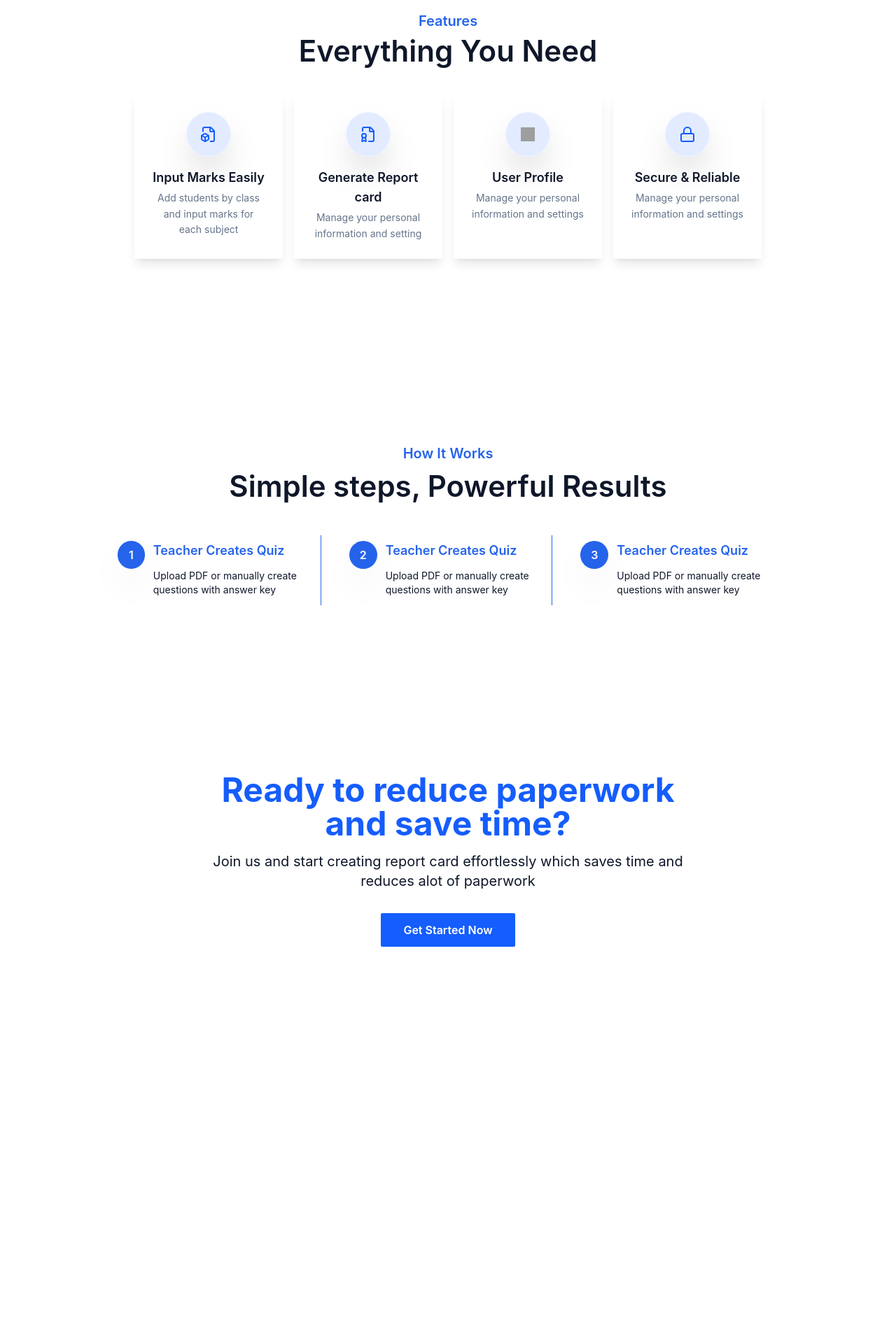
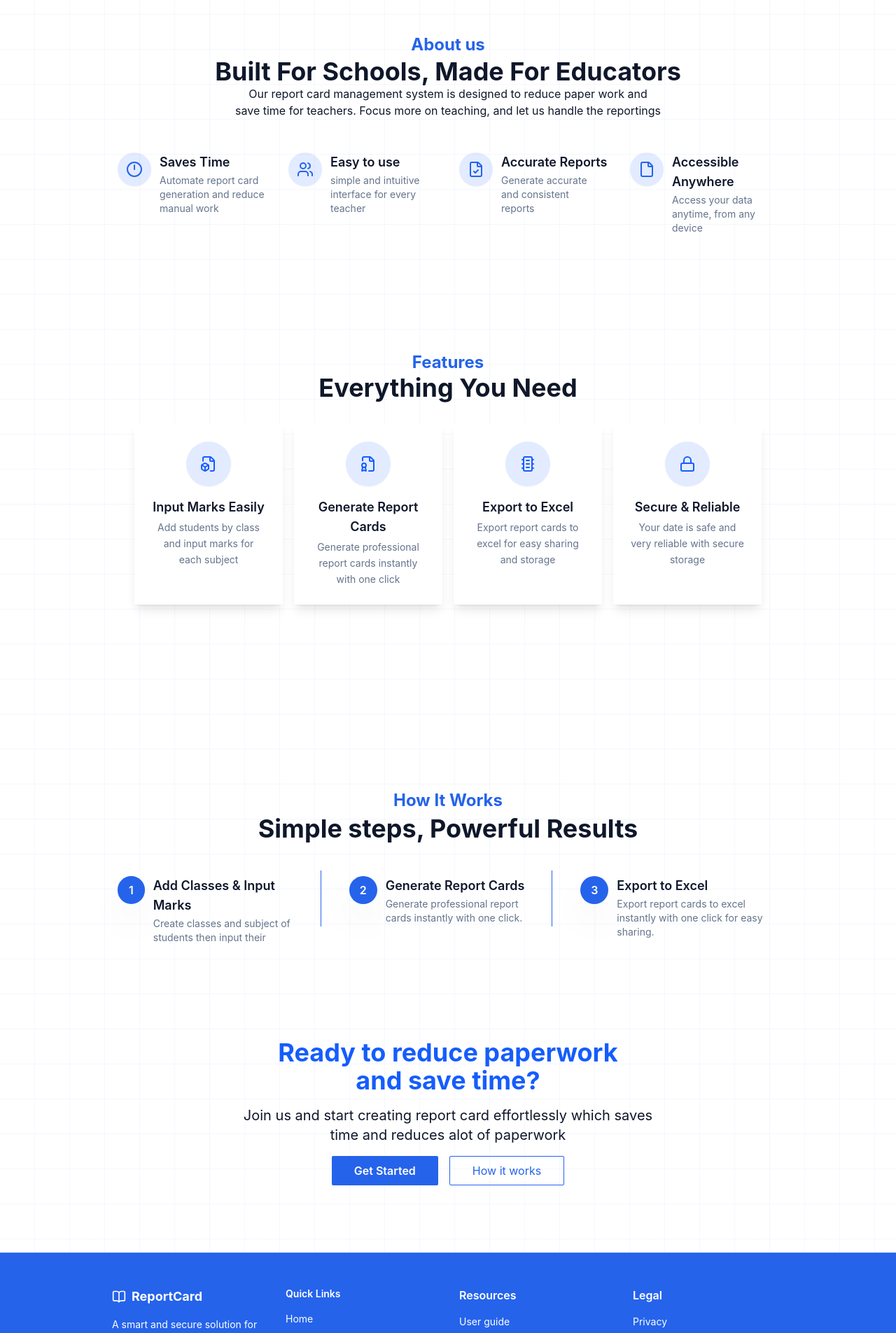
Before and after one commit to Baye-Brian1/Report-Card, a React (Vite) app: page / in a window 1280 px wide. Shown: the part 880-2785 px from the top of the page at 70% size. Before the commit the page ends 2377 px from the top, so only its background shows below. Built offline with nearby package versions, Linux system fonts and the light colour scheme; grey boxes are pictures that could not be loaded.

Commit message:
added some few stylings

```diff
--- a/src/components/Card.jsx
+++ b/src/components/Card.jsx
@@ -1,25 +1,19 @@
 import React from "react";
 
-const Card = ({ icon, image, title, text }) => {
+const Card = ({ icon, title, text }) => {
   return (
     <div className="border border-white p-6 rounded-xs bg-white backdrop-blur-sm shadow-lg hover:shadow-2xl transition-all duration-300">
       <div className="inline-flex mb-4">
         <div
           className="w-16 h-16 rounded-full flex items-center justify-center
-                      bg-blue-600/12 border border-white/40 shadow-2xl"
+                      bg-blue-600/12 shadow-xs"
         >
           <div className="z-10 text-blue-600 text-2xl">
             {icon}
-            {image && (
-              <img
-                src={image}
-                className="w-5 h-5"
-              />
-            )}
           </div>
         </div>
       </div>
-      <h3 className="font-semibold text-lg text-[#0F172A] mb-1">{title}</h3>
+      <h3 className="font-semibold text-lg  text-[#0F172A] mb-1">{title}</h3>
       <p className="text-sm text-[#64748B] leading-relaxed">{text}</p>
     </div>
   );
--- a/src/components/Footer.jsx
+++ b/src/components/Footer.jsx
@@ -0,0 +1,54 @@
+import React from "react";
+import { Link } from "react-router-dom";
+import { BookOpen } from "lucide-react";
+
+const Footer=()=>{
+    return(
+        <footer className="py-12 border-t border-white/10 bg-[#2563eb]">
+
+        <div className="max-w-5xl mx-auto px-4 sm:px-6 lg:px-8">
+          <div className="grid md:grid-cols-4 gap-8 mb-8">
+            <div>
+              <h3 className="text-white font-bold text-lg mb-4 flex items-center gap-2">
+                <BookOpen className="w-5 h-5" />
+                ReportCard
+              </h3>
+              <p className="text-white text-sm">
+                A smart and secure solution for managing student report cards efficiently.
+                Built for schools and teachers
+              </p>
+            </div>
+            <div>
+            <ul className="space-y-2 text-sm text-white">
+                <h4 className="text-white font-semibold mb-4">Quick Links</h4>
+                <li><a href="#home" className="hover:border-b-2 transition">Home</a></li>
+                <li><a href="#about" className="hover:border-b-2 transition">About</a></li>
+                <li><a href="#features" className="hover:border-b-2 transition">Features</a></li>
+                <li><a href="#how-it-works" className="hover:border-b-2 transition">How It Works</a></li>
+              </ul>
+            </div>
+            <div>
+              <h4 className="text-white font-semibold mb-4">Resources</h4>
+              <ul className="space-y-2 text-sm text-white">
+                <li><a href="#home" className="hover:border-b-2 cursor-pointer transition">User guide</a></li>
+                <li><a href="#about" className="hover:border-b-2 transition">Help Center</a></li>
+              </ul>
+            </div>
+            <div>
+              <h4 className="text-white font-semibold mb-4">Legal</h4>
+              <ul className="space-y-2 text-sm text-white">
+                <li><a href="#" className="hover:border-b-2 cursor-pointer transition">Privacy</a></li>
+                <li><a href="#" className="hover:border-b-2cursor-pointe transition">Terms</a></li>
+              </ul>
+            </div>
+          </div>
+          <div className="text-center text-white text-sm pt-8 border-t border-white">
+            <p>&copy; 2026 Report Card Management System. All rights reserved.</p>
+          </div>
+        </div>
+      </footer>
+    );
+
+}
+
+export default Footer;
--- a/src/components/Layout.jsx
+++ b/src/components/Layout.jsx
@@ -17,7 +17,7 @@ import {
 import { focusRing } from "./ui";
 
 export const navItems = [
-  { label: "Dashboard", icon: LayoutDashboard, path: "/" },
+  { label: "Dashboard", icon: LayoutDashboard, path: "/dashboard" },
   { label: "Student Entry", icon: UserPlus, path: "/students" },
   { label: "Marks Entry", icon: PenSquare, path: "/marks" },
   { label: "Classes", icon: Users, path: "/classes" },
--- a/src/components/NavBar.jsx
+++ b/src/components/NavBar.jsx
@@ -8,7 +8,7 @@ const NavBar = ({ currentSection, onSectionChange }) => {
   const NavLink = [
     { name: "Home", section: "home" },
     { name: "About", section: "about" },
-    { name: "Feature", section: "feature" },
+    { name: "Feature", section: "features" },
     { name: "How It Works", section: "how-it-works" },
     { name: "CTA", section: "cta" },
   ];
--- a/src/pages/LandingPage.jsx
+++ b/src/pages/LandingPage.jsx
@@ -1,24 +1,26 @@
 import Navbar from "../components/NavBar";
 import {
   CheckCircle,
-  GraduationCap,
   Users,
   Lock,
   FileBox,
   FileBadge,
+  Clock12,
+  FileCheck,
+  File,
+  Microchip,
 } from "lucide-react";
 import { Link } from "react-router-dom";
 import Card from "../components/Card";
+import Footer from "../components/Footer";
 
 const LandingPage = () => {
   return (
     <>
       <Navbar />
-      <section
-        id="home"
-        className="min-h-screen items-center justify-center flex px-4 py-8 relative  overflow:hidden"
+      <main     className="min-h-screen items-center justify-center flex flex-col px-4 py-8 relative  overflow:hidden"
       >
-        <div className="absolute inset-0">
+       <div className="absolute inset-0">
           <div
             className="absolute inset-0"
             style={{
@@ -28,6 +30,11 @@ const LandingPage = () => {
             }}
           ></div>
         </div>
+        <section
+        id="home"
+        className="min-h-screen items-center justify-center flex px-4 py-8 relative  overflow:hidden"
+      >
+
         <div className="relative z-10 max-w-5xl mx-auto px-4 sm:px-6 lg:px-8 py-20">
           <div className="text-center">
             <h1 className="text-3xl md:text-6xl font-bold text-[#0F172A] mb-3">
@@ -55,7 +62,7 @@ const LandingPage = () => {
                     .getElementById("features")
                     .scrollIntoView({ behavior: "smooth" })
                 }
-                className="px-8 py-2 rounded-xs border border-[#2563eb] bg-white text-[#2563eb] hover:bg-white/10 transition transform hover:scale-105"
+                className="px-8 py-2 rounded-xs cursor-pointer border border-[#2563eb] bg-white text-[#2563eb] hover:bg-white/10 transition transform hover:scale-105"
               >
                 Learn More
               </button>
@@ -78,16 +85,105 @@ const LandingPage = () => {
           </div>
         </div>
       </section>
+      <section id="about" className="py-24">
+        <div className="max-w-5xl mx-auto px-4 sm:px-6 lg:px-8">
+          <div className="text-center mb-10">
+            <h2 className="text-lg md:text-2xl font-bold text-[#2563eb] mb-0.5">
+              About us
+            </h2>
+            <p className="text-3xl md:text-4xl font-bold text-[#0F172A] max-w-3xl mx-auto">
+              Built For Schools, Made For Educators
+            </p>
+            <p className="text-center text-[#0F172A]">
+                Our report card management system is designed to reduce paper work and <br />
+                 save time for teachers. Focus more on teaching, and let us handle the reportings
+            </p>
+          </div>
+
+          <div className="grid md:grid-cols-4 gap-4 items-center justify-center">
+            <div className="flex items-start gap-3 p-2 h-25">
+              <div
+                className="w-12 h-12 rounded-full p-4 flex justify-center items-center
+                      bg-blue-600/12 shadow-2xs"
+              >
+                <div className="text-[#2563eb] text-2xl">
+                  <Clock12 />
+                </div>
+              </div>
+              <div className="flex flex-col">
+                <h3 className="text-lg font-semibold text-[#0F172A] mb-0.5">
+                  Saves Time
+                </h3>
+                <p className="text-[#64748B] text-sm">
+                  Automate report card generation and reduce manual work
+                </p>
+              </div>
+            </div>
+             <div className="flex items-start gap-3 p-2 h-25">
+              <div
+                className="w-12 h-12 rounded-full p-4 flex justify-center items-center
+                      bg-blue-600/12 shadow-2xs"
+              >
+                <div className="text-[#2563eb] text-2xl">
+                  <Users/>
+                </div>
+              </div>
+              <div className="flex flex-col">
+                <h3 className="text-lg font-semibold text-[#0F172A] mb-0.5">
+                  Easy to use
+                </h3>
+                <p className="text-[#64748B] text-sm">
+                  simple and intuitive interface for every teacher
+                </p>
+              </div>
+            </div>
+             <div className="flex items-start gap-3 p-2 h-25">
+              <div
+                className="w-12 h-12 rounded-full p-4 flex justify-center items-center
+                      bg-blue-600/12 shadow-2xs"
+              >
+                <div className="text-[#2563eb] text-2xl">
+                  <FileCheck/>
+                </div>
+              </div>
+              <div className="flex flex-col">
+                <h3 className="text-lg font-semibold text-[#0F172A] mb-0.5">
+                  Accurate Reports
+                </h3>
+                <p className="text-[#64748B] text-sm">
+                  Generate accurate <br /> and consistent <br /> reports
+                </p>
+              </div>
+            </div>
+             <div className="flex items-start gap-3 p-2 h-25">
+              <div
+                className="w-12 h-12 rounded-full p-4 flex justify-center items-center
+                      bg-blue-600/12 shadow-2xs"
+              >
+                <div className="text-[#2563eb] text-2xl">
+                  <File/>
+                </div>
+              </div>
+              <div className="flex flex-col">
+                <h3 className="text-lg font-semibold text-[#0F172A] mb-0.5">
+                  Accessible Anywhere
+                </h3>
+                <p className="text-[#64748B] text-sm">
+                  Access your data anytime, from any device
+                </p>
+              </div>
+            </div>
+          </div>
+        </div>
+      </section>
       <section id="features" className="py-24">
         <div className="max-w-5xl mx-auto px-4 sm:px-6 lg:px-8">
           <div className="text-center mb-10">
-            <h2 className="text-xl font-semibold text-[#2563eb]">
-              Features
-            </h2>
-            <p className="text-xl md:text-[42px] font-semibold text-[#0F172A] max-w-2xl mx-auto">
+            <h2 className="text-2xl font-bold text-[#2563eb]">Features</h2>
+            <p className="text-3xl md:text-4xl font-bold text-[#0F172A] max-w-2xl mx-auto">
               Everything You Need
             </p>
-            <div className="grid grid-cols-4 gap-4 p-8">
+            <div className="grid md:grid-cols-4 gap-4 p-8">
               <Card
                 icon={<FileBox />}
                 title="Input Marks Easily"
@@ -95,18 +191,18 @@ const LandingPage = () => {
               />
               <Card
                 icon={<FileBadge />}
-                title="Generate Report card"
-                text="Manage your personal information and setting"
+                title="Generate Report Cards"
+                text="Generate professional report cards instantly with one click"
               />
               <Card
-                image="/assets/Excel.png"
-                title="User Profile"
-                text="Manage your personal information and settings"
+                icon={<Microchip/>}
+                title="Export to Excel"
+                text="Export report cards to excel for easy sharing and storage"
               />
               <Card
                 icon={<Lock />}
                 title="Secure & Reliable"
-                text="Manage your personal information and settings"
+                text="Your date is safe and very reliable with secure storage "
               />
             </div>
           </div>
@@ -117,67 +213,96 @@ const LandingPage = () => {
       <section id="how-it-works" className="py-24">
         <div className="max-w-5xl mx-auto px-4 sm:px-6 lg:px-8">
           <div className="text-center mb-10">
-            <h2 className="text-lg md:text-xl font-semibold text-[#2563eb] mb-1">
+            <h2 className="text-lg md:text-2xl font-bold text-[#2563eb] mb-1">
               How It Works
             </h2>
-            <p className="text-xl md:text-[42px] font-semibold text-[#0F172A] max-w-2xl mx-auto">
+            <p className="text-3xl md:text-4xl font-bold text-[#0F172A] max-w-2xl mx-auto">
               Simple steps, Powerful Results
             </p>
           </div>
 
           <div className="grid md:grid-cols-3 gap-8">
-            <div className="flex items-start gap-3 p-2 border-[#2563eb] border-r h-25">
+            <div className="flex items-start gap-3 p-2 border-[#2563eb] border-r h-20">
               <div className="w-10 h-10 mx-auto mb-6 rounded-full bg-[#2563eb] shadow-2xl flex items-center justify-center text-md font-semibold text-white p-4">
                 1
               </div>
               <div className="flex flex-col">
-                <h3 className="text-lg font-semibold text-[#2563eb] mb-3">Teacher Creates Quiz</h3>
-                <p className="text-[#0F172A] text-sm">Upload PDF or manually create questions with answer key</p>
+                <h3 className="text-lg font-semibold text-[#0F172A] mb-0.5">
+                  Add Classes & Input Marks
+                </h3>
+                <p className="text-[#64748B] text-sm">
+                  Create classes and subject of students then input their{" "}
+                </p>
               </div>
             </div>
-             <div className="flex items-start gap-3 p-2 border-[#2563eb] border-r h-25">
+            <div className="flex items-start gap-3 p-2 border-[#2563eb] border-r h-20">
               <div className="w-10 h-10 mx-auto mb-6 rounded-full bg-[#2563eb] shadow-2xl flex items-center justify-center text-md font-semibold text-white p-4">
                 2
               </div>
               <div className="flex flex-col">
-                <h3 className="text-lg font-semibold text-[#2563eb] mb-3">Teacher Creates Quiz</h3>
-                <p className="text-[#0F172A] text-sm">Upload PDF or manually create questions with answer key</p>
+                <h3 className="text-lg font-semibold text-[#0F172A] mb-0.5">
+                  Generate Report Cards
+                </h3>
+                <p className="text-[#64748B] text-sm">
+                  Generate professional report cards instantly with one click.
+                </p>
               </div>
             </div>
-            <div className="flex items-start gap-3 p-2 h-25">
+            <div className="flex items-start gap-3 p-2 h-20">
               <div className="w-10 h-10 mx-auto mb-6 rounded-full bg-[#2563eb] shadow-2xl flex items-center justify-center text-md font-semibold text-white p-4">
                 3
               </div>
               <div className="flex flex-col">
-                <h3 className="text-lg font-semibold text-[#2563eb] mb-3">Teacher Creates Quiz</h3>
-                <p className="text-[#0F172A] text-sm">Upload PDF or manually create questions with answer key</p>
+                <h3 className="text-lg font-semibold text-[#0F172A] mb-0.5">
+                  Export to Excel
+                </h3>
+                <p className="text-[#64748B] text-sm">
+                  Export report cards to excel instantly with one click for easy
+                  sharing.
+                </p>
               </div>
             </div>
-
           </div>
         </div>
       </section>
 
       {/* CTA */}
-      <section id="cta" className="py-24">
+      <section id="cta"  className="py-4"
+      >
         <div className="max-w-4xl mx-auto px-4 sm:px-6 lg:px-8">
           <div className="p-8 md:p-12 text-center">
-            <h2 className="text-3xl md:text-5xl font-bold text-blue-600 mb-4">
-              Ready to reduce paperwork and save time?
+            <h2 className="text-3xl md:text-4xl font-bold text-blue-600 mb-4">
+              Ready to reduce paperwork <br /> and save time?
             </h2>
-            <p className="text-lg md:text-xl text-[#0F172A] max-w-2xl mx-auto mb-8">
-              Join us and start creating report card effortlessly which saves
+            <p className="text-lg md:text-xl text-[#0F172A] max-w-2xl mx-auto mb-4">
+              Join us and start creating report card effortlessly which saves{" "}
+              <br />
               time and reduces alot of paperwork
             </p>
-            <Link
-              to="/login"
-              className="inline-flex items-center gap-2 px-8 py-3 rounded-xs bg-blue-600 text-white font-semibold transition transform hover:scale-105"
-            >
-              Get Started Now
-            </Link>
+            <div className="flex flex-col sm:flex-row gap-4 justify-center">
+              <Link
+                to="/login"
+                className="px-8 py-2 rounded-xs bg-[#2563eb] text-white font-semibold hover:bg-blue-600 transition transform hover:scale-105 flex items-center gap-2"
+              >
+                Get Started
+              </Link>
+              <button
+                onClick={() =>
+                  document
+                    .getElementById("how-it-works")
+                    .scrollIntoView({ behavior: "smooth" })
+                }
+                className="px-8 py-2 rounded-xs cursor-pointer border border-[#2563eb] bg-white text-[#2563eb] hover:bg-white/10 transition transform hover:scale-105"
+              >
+                How it works
+              </button>
+            </div>
           </div>
         </div>
       </section>
+
+      </main>
+      <Footer/>
     </>
   );
 };
```
